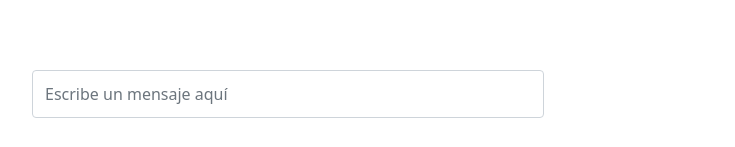
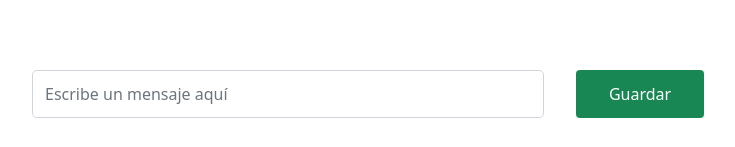
Before and after one commit to MRobot404/angularparteproyectopIII, an Angular app: page /chat/1 in a window 1280 px wide. Shown: the part 650-797 px from the top of the page, without its empty margins (352-1087 px from the left). Built offline with nearby package versions, Linux system fonts and the light colour scheme; no server answers.

Commit message:
Boton enviar

```diff
--- a/angular.json
+++ b/angular.json
@@ -97,6 +97,7 @@
               "src/assets"
             ],
             "styles": [
+              "node_modules/bootstrap/dist/css/bootstrap.css",
               "src/styles.css"
             ],
             "scripts": []
--- a/package.json
+++ b/package.json
@@ -18,6 +18,7 @@
     "@angular/platform-browser": "~13.3.0",
     "@angular/platform-browser-dynamic": "~13.3.0",
     "@angular/router": "~13.3.0",
+    "bootstrap": "^5.1.3",
     "rxjs": "~7.5.0",
     "socket.io-client": "^4.5.0",
     "tslib": "^2.3.0",
--- a/src/app/components/chat/chat.component.css
+++ b/src/app/components/chat/chat.component.css
@@ -11,8 +11,7 @@ label {
 
 
 
-
-input {
+#entrada {
     width: 40%;
     margin: auto;
     position: fixed;
@@ -26,6 +25,20 @@ input {
     margin-block: 2rem;
 
 }
+#boton {
+    width: 10%;
+    border-style: dotted;
+    margin: auto;
+    position: fixed;
+    bottom: 0;
+    left: 55%;
+    right: 0;
+    display: flex;
+    height: 3rem;
+    box-sizing: border-box;
+    backdrop-filter: blur(10px);
+    margin-block: 2rem;
+}
 
 .input-data .underline:before {
     position: absolute;
--- a/src/app/components/chat/chat.component.html
+++ b/src/app/components/chat/chat.component.html
@@ -1,17 +1,31 @@
 <div id="div-1">
-    <div>
-        <label for=""> Tu Nick Name es: <span style="font-weight: bold;">{{userChat.user}}</span></label>
-      <label>Mensajes Enviados ={{messagecont}} </label>
-            <input type="text" class="form-control" (change)="myMessage()" [(ngModel)]="userChat.text"
-            placeholder="Escribe un mensaje aquí">
+  <div>
+    <label for="">
+      Tu Nick Name es:
+      <span style="font-weight: bold">{{ userChat.user }}</span></label
+    >
+    <label>Mensajes Enviados ={{ messagecont }} </label>
+    <div class="mt-3" id="mensajes">
+      <div *ngFor="let message of myMessages">
+        <label class="" style="font-weight: bold" for="">{{ message.user }}: </label>
+        <span>{{ message.text }}</span>
+      </div>
+    </div>
+ <form (ngSubmit)="myMessage()" id="formulario">
+  <input
+  type="text"
+  id="entrada"
+  class="form-control rounded-3"
+  [(ngModel)]="userChat.text"
+  [ngModelOptions]="{ standalone: true }"
+  placeholder="Escribe un mensaje aquí"
+/>
+<input type="submit" id="boton" class="btn btn-success rounded-5" value="Guardar">
+ </form>
 
 
-    </div>
 
-    <div class="mt-3">
-        <div *ngFor="let a of myMessages">
-            <label class="" style="font-weight:bold ;" for= "">{{a.user}}: </label>
-            <span>{{a.text}}</span>
-        </div>
-          </div>
+  </div>
+
+
 </div>
--- a/src/app/components/chat/chat.component.ts
+++ b/src/app/components/chat/chat.component.ts
@@ -2,7 +2,8 @@ import { Component, OnInit } from '@angular/core';
 import { ActivatedRoute } from '@angular/router';
 
 import { WebSocketService } from '../../services/web-socket.service';
-import {variable} from "@angular/compiler/src/output/output_ast";
+import { variable } from '@angular/compiler/src/output/output_ast';
+import { Socket } from 'socket.io-client';
 
 @Component({
   selector: 'app-chat',
@@ -13,39 +14,35 @@ export class ChatComponent implements OnInit {
   userChat = {
     user: '',
     text: '',
-
+    mensaje: '',
   };
-  colors = document.querySelectorAll('color-box label');
 
   myMessages: any;
-  messagecont = 0 ;
-  usercont=0;
-   eventName = 'send-message';
+  messagecont = 0;
+  usercont = 0;
+  eventName = 'send-message';
 
   constructor(
     private activated: ActivatedRoute,
     private webService: WebSocketService
-  ) {
-      }
+  ) {}
 
   ngOnInit(): void {
-
     const id = this.activated.snapshot.params['id'];
+    const contador = this.messagecont.toString();
     this.userChat.user = id;
+    this.userChat.mensaje = contador;
+    this.webService.emit('conectado',id);
     this.webService.listen('text-event').subscribe((data) => {
-    this.myMessages = data;
-
-
+      this.myMessages = data;
     });
-
-   }
+  }
 
   myMessage(): void {
     this.webService.emit(this.eventName, this.userChat);
     this.userChat.text = '';
     this.messagecont++;
-
+    const mensaje = this.messagecont.toString();
+    this.userChat.mensaje = mensaje;
   }
-
-
 }
```
Also changed, not shown: 1 other file (tests, documents, lock files or other folders).
